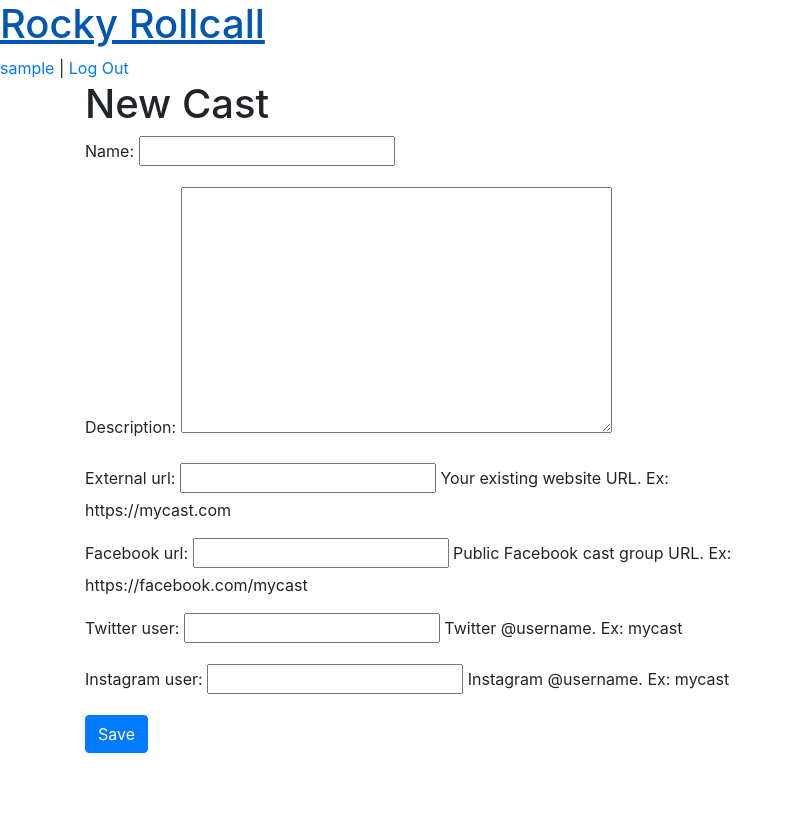
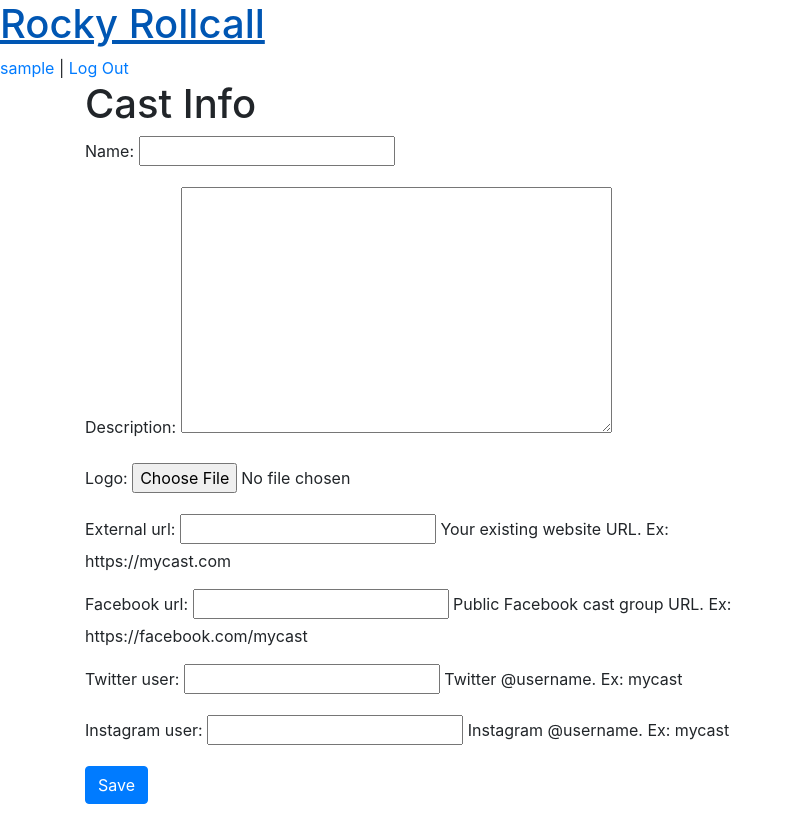
Before and after one commit to devdupont/Rocky-Rollcall, a Django app: page /cast/new in a window 1280 px wide. Shown: the whole page, without its empty margins (0-793 px from the left). Before the commit the page ends 753 px from the top, so only its background shows below. Run offline with Django 3.2, Linux system fonts and the light colour scheme; the visitor is signed in with stand-in values (Sample User, id 1); parts of the project's set-up code (start-up, migrations or seed data) failed here and were passed over; some libraries are stand-ins or nearby versions.

Commit message:
Add cast logo field

```diff
--- a/castpage/forms.py
+++ b/castpage/forms.py
@@ -10,7 +10,7 @@ class CastForm(forms.ModelForm):
     class Meta:
         model = Cast
         fields = (
-            'name', 'description',
+            'name', 'description', 'logo',
             'external_url', 'facebook_url', 'twitter_user', 'instagram_user',
         )
         help_texts = {
--- a/castpage/models.py
+++ b/castpage/models.py
@@ -7,6 +7,12 @@ from django.utils import text, timezone
 
 nulls = {'default': None, 'blank': True}
 
+def cast_logo(instance, filename: str) -> str:
+    """
+    Generate cast logo filename from cast slug
+    """
+    return f"casts/{instance.slug}/logo.{filename.split('.')[-1]}"
+
 class Cast(models.Model):
     """
     Basic Rocky Horror cast info
@@ -15,7 +21,7 @@ class Cast(models.Model):
     name = models.CharField(max_length=128, unique=True)
     slug = models.SlugField(max_length=200, unique=True, blank=True)
     description = models.TextField()
-    # logo = models.ImageField()
+    logo = models.ImageField(blank=True, upload_to=cast_logo, default='../blank_logo.jpg')
     created_date = models.DateTimeField(default=timezone.now)
 
     managers = models.ManyToManyField('userprofile.Profile', related_name='managed_casts')
--- a/castpage/static/css/castpage.css
+++ b/castpage/static/css/castpage.css
@@ -1,3 +1,7 @@
+.title-card h1 {
+    display: inline-block;
+}
+
 .section-title h3 {
     display: inline-block;
 }
--- a/castpage/templates/castpage/cast_edit.html
+++ b/castpage/templates/castpage/cast_edit.html
@@ -4,8 +4,8 @@
     <div class="content container">
         <div class="row">
             <div class="col-md-8">
-                <h1>New Cast</h1>
-                <form method="POST" class="section-form">{% csrf_token %}
+                <h1>Cast Info</h1>
+                <form method="POST" class="cast-form" enctype="multipart/form-data">{% csrf_token %}
                     {{ form.as_p }}
                     <button type="submit" class="save btn btn-primary">Save</button>
                 </form>
--- a/castpage/templates/castpage/home.html
+++ b/castpage/templates/castpage/home.html
@@ -4,6 +4,9 @@
     <div class="content container">
         <div class="row">
             <div class="col-md-8">
+                <div class="logo-card">
+                    <img src="{{ MEDIA_URL }}{{ cast.logo }}" />
+                </div>
                 <div class="title-card">
                     <h1>{{ cast.name }}</h1>
                     <a class="btn btn-primary" href="{% url 'cast_admin' slug=cast.slug %}" role="button"><i class="fas fa-cog"></i></a>
--- a/castpage/views.py
+++ b/castpage/views.py
@@ -15,7 +15,7 @@ def cast_new(request):
     Create a new cast
     """
     if request.method == 'POST':
-        form = CastForm(request.POST)
+        form = CastForm(request.POST, request.FILES)
         if form.is_valid():
             cast = form.save()
             cast.managers.add(request.user.profile)
--- a/rocky/settings.py
+++ b/rocky/settings.py
@@ -138,4 +138,7 @@ LOGIN_URL = '/user/login/'
 LOGIN_REDIRECT_URL = '/user/settings'
 LOGOUT_REDIRECT_URL = '/'
 
+MEDIA_URL = '/media/images/upload/'
+MEDIA_ROOT = os.path.join(BASE_DIR, 'media/images/upload')
+
 EMAIL_BACKEND = 'django.core.mail.backends.console.EmailBackend'
--- a/rocky/urls.py
+++ b/rocky/urls.py
@@ -14,7 +14,8 @@ Including another URLconf
     2. Add a URL to urlpatterns:  path('blog/', include('blog.urls'))
 """
 
-from django.conf.urls import include, url
+from django.conf import settings
+from django.conf.urls import include, static, url
 from django.contrib import admin
 from django.urls import path
 
@@ -25,3 +26,5 @@ urlpatterns = [
     url('cast/', include('castpage.urls')),
     url('user/', include('userprofile.urls')),
 ]
+
+urlpatterns += static.static(settings.MEDIA_URL, document_root=settings.MEDIA_ROOT)
```
Also changed, not shown: castpage/migrations/0005_auto_20181004_2143.py (added), 1 other file.
